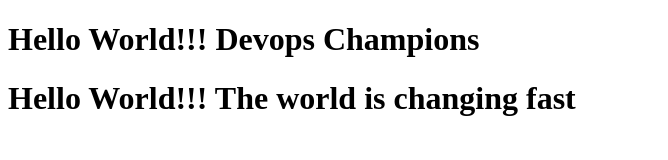
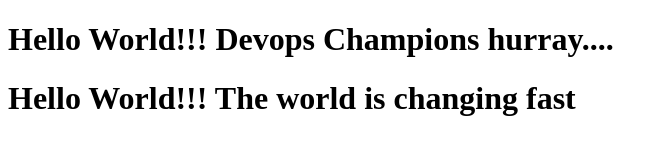
Before and after one commit to femilv/devjune, a plain HTML site: page index.html in a window 1280 px wide. Shown: the whole page, without its empty margins (0-668 px from the left). Drawn offline with Linux system fonts and the light colour scheme.

Commit message:
modified html.index file

```diff
--- a/index.html
+++ b/index.html
@@ -4,7 +4,7 @@
         <title>Welcome to my site</title>
     </head>
     <body>
-        <h1>Hello World!!! Devops Champions</h1>
+        <h1>Hello World!!! Devops Champions hurray.... </h1>
         <h1>Hello World!!! The world is changing fast</h1>
     </body>
 </html>
```
